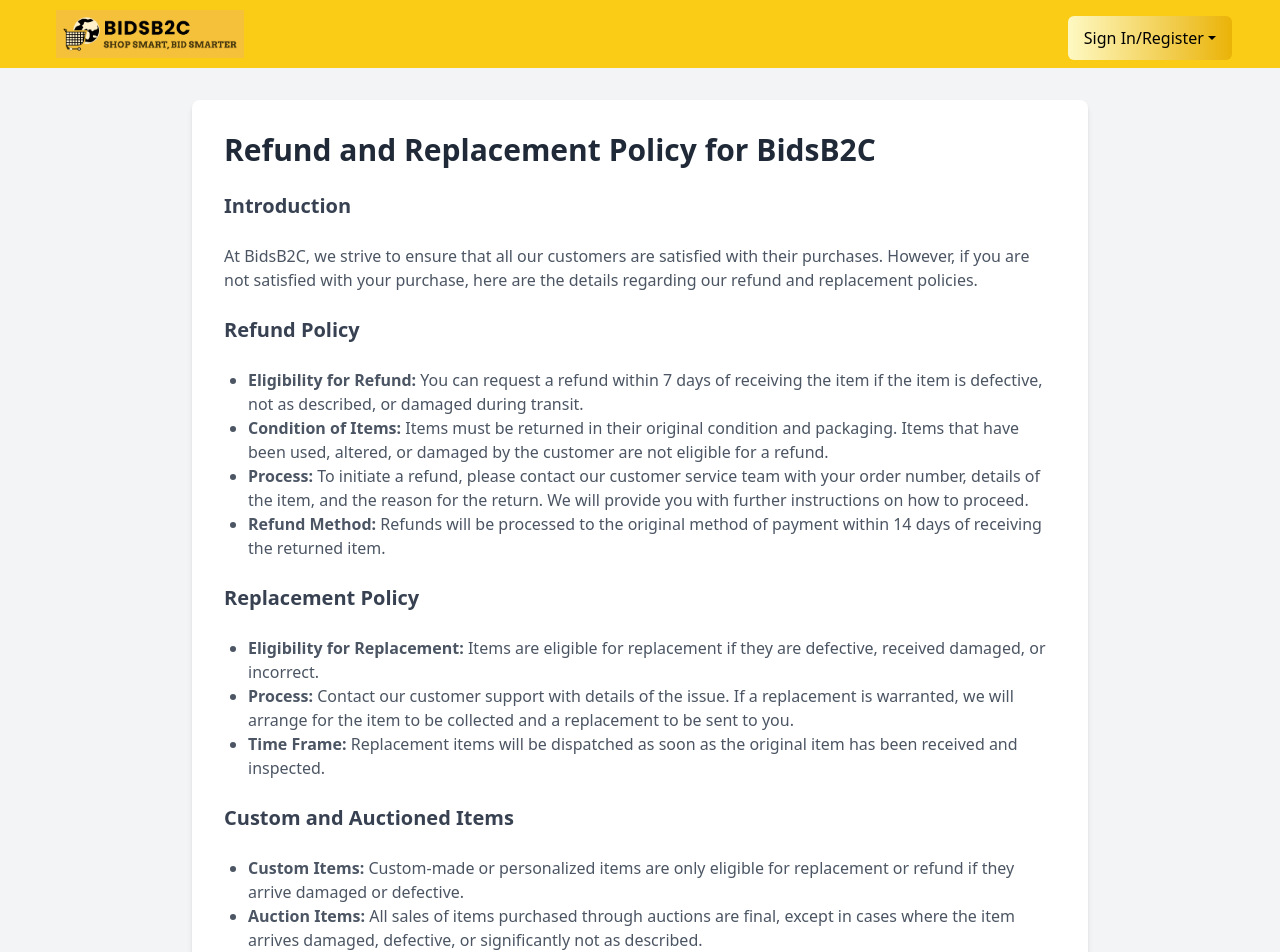
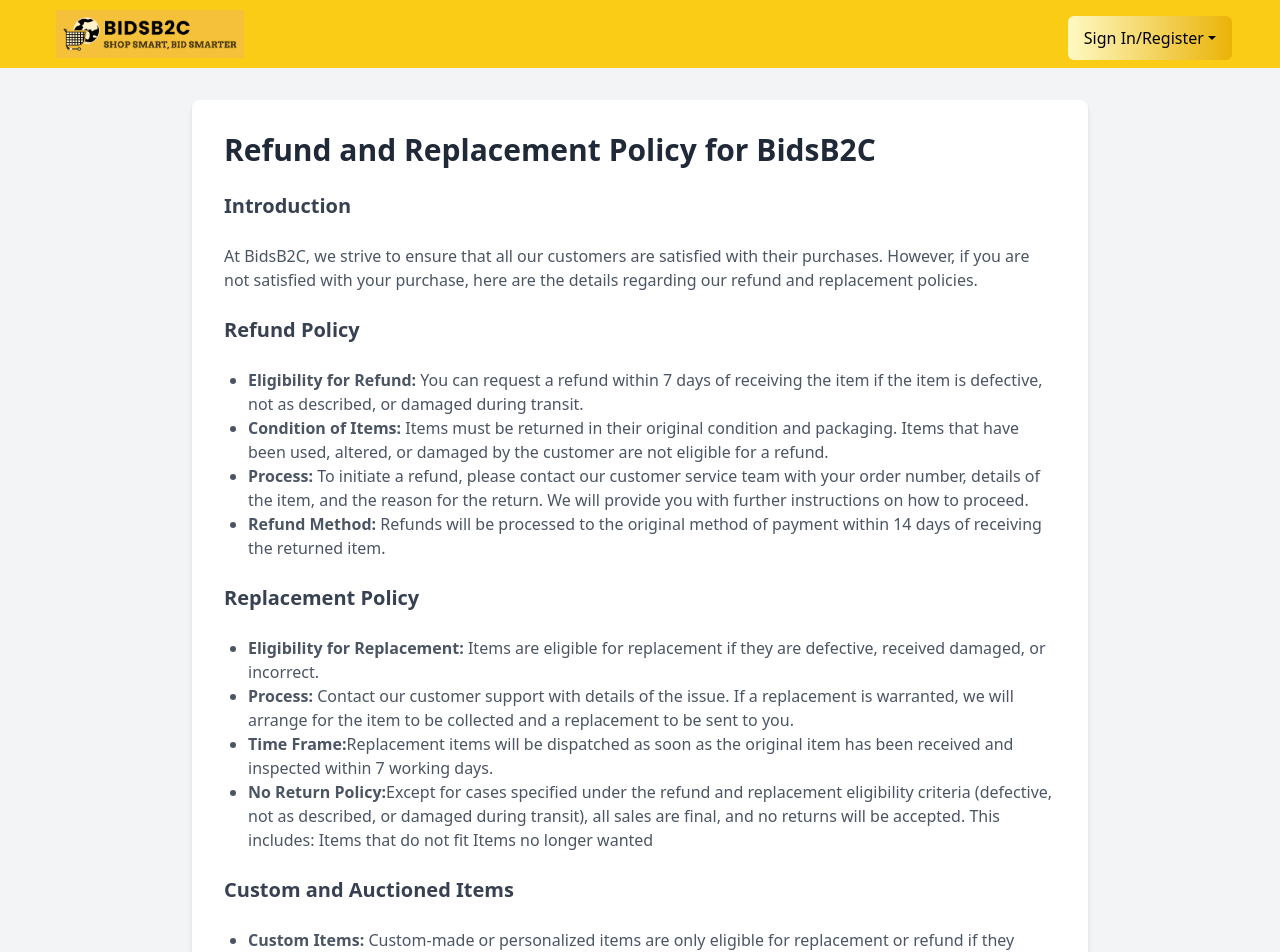
Before and after one commit to sharmaomja/bidsb2c, a React (Create React App) app: page /refund_policy in a window 1280 px wide. Shown: the top 952 px of the page. Built offline with nearby package versions, Linux system fonts and the light colour scheme.

Commit message:
refund policy

```diff
--- a/src/components/policies/components/refund_policies.js
+++ b/src/components/policies/components/refund_policies.js
@@ -20,8 +20,12 @@
       <ul className="list-disc ml-6 text-gray-600 mb-4">
         <li><strong>Eligibility for Replacement:</strong> Items are eligible for replacement if they are defective, received damaged, or incorrect.</li>
         <li><strong>Process:</strong> Contact our customer support with details of the issue. If a replacement is warranted, we will arrange for the item to be collected and a replacement to be sent to you.</li>
-        <li><strong>Time Frame:</strong> Replacement items will be dispatched as soon as the original item has been received and inspected.</li>
+        <li><strong>Time Frame:</strong>Replacement items will be dispatched as soon as the original item has been received and inspected within 7 working days.</li>
+        <li><strong>No Return Policy:</strong>Except for cases specified under the refund and replacement eligibility criteria (defective, not as described, or damaged during transit), all sales are final, and no returns will be accepted. This includes:
+        Items that do not fit
+        Items no longer wanted</li>
       </ul>
+
 
       <h2 className="text-xl font-semibold text-gray-700 mb-4">Custom and Auctioned Items</h2>
       <ul className="list-disc ml-6 text-gray-600 mb-4">
```
Also changed, not shown: 1 other file (tests, documents, lock files or other folders).
